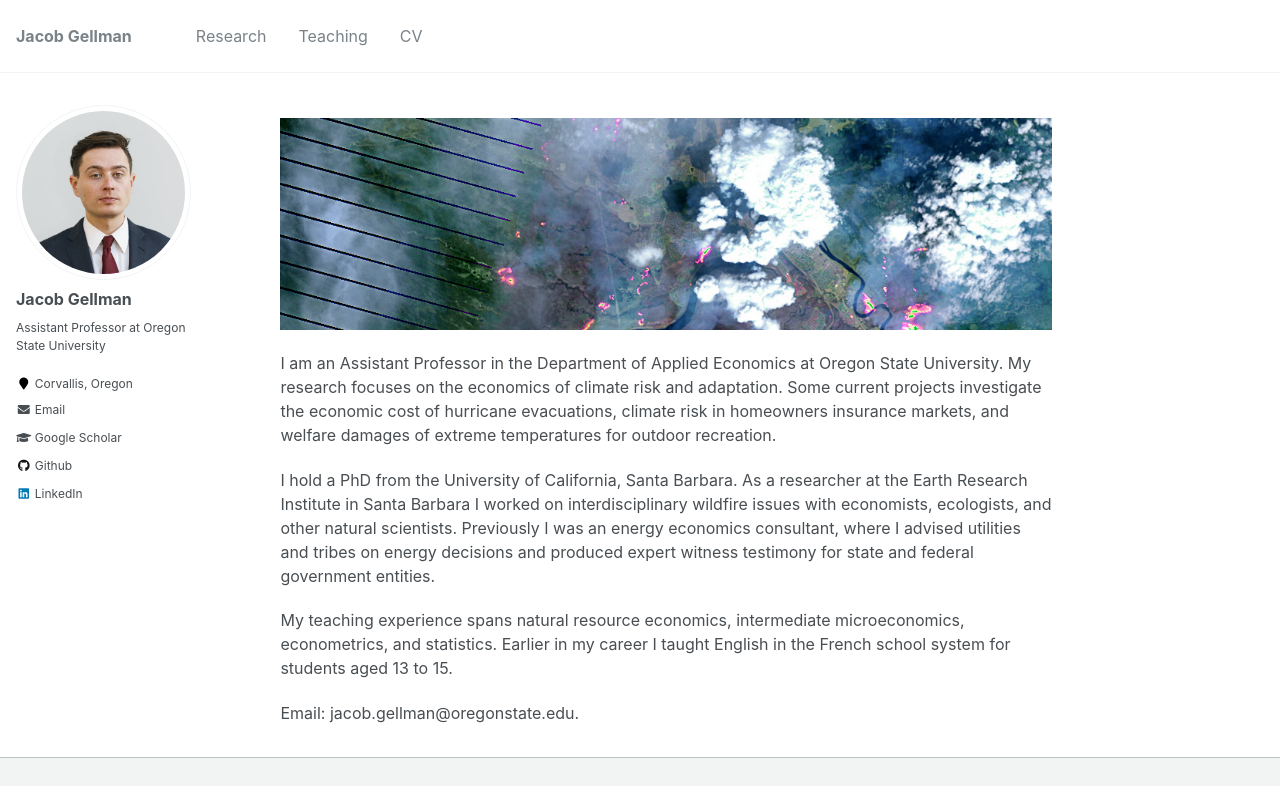
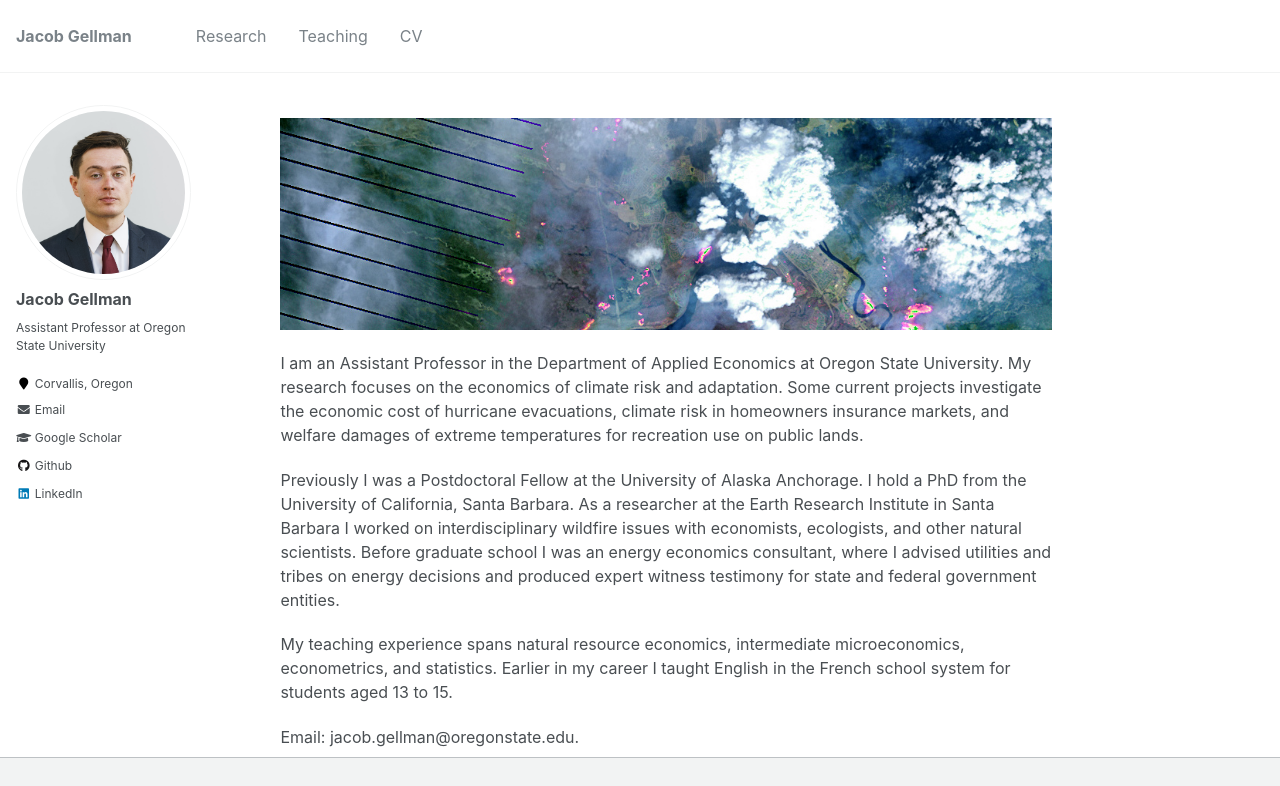
Before and after one commit to jacobgellman/jacobgellman.github.io, a Jekyll site: the page built from _pages/about.md, in a window 1280 px wide and 938 px high, cut to the strip 0-786 px from the top of the window. Built offline with Jekyll 4.4.1, drawn with Linux system fonts in a browser that asks for light colours.

Commit message:
Research page update, CV update, and about page update.

```diff
--- a/_pages/about.md
+++ b/_pages/about.md
@@ -9,9 +9,9 @@ redirect_from:
 
 ![](images/ft_mcmurray_wiki.png)
 
-I am an Assistant Professor in the Department of Applied Economics at Oregon State University. My research focuses on the economics of climate risk and adaptation. Some current projects investigate the economic cost of hurricane evacuations, climate risk in homeowners insurance markets, and welfare damages of extreme temperatures for outdoor recreation.
+I am an Assistant Professor in the Department of Applied Economics at Oregon State University. My research focuses on the economics of climate risk and adaptation. Some current projects investigate the economic cost of hurricane evacuations, climate risk in homeowners insurance markets, and welfare damages of extreme temperatures for recreation use on public lands.
 
-I hold a PhD from the University of California, Santa Barbara. As a researcher at the Earth Research Institute in Santa Barbara I worked on interdisciplinary wildfire issues with economists, ecologists, and other natural scientists. Previously I was an energy economics consultant, where I advised utilities and tribes on energy decisions and produced expert witness testimony for state and federal government entities.
+Previously I was a Postdoctoral Fellow at the University of Alaska Anchorage. I hold a PhD from the University of California, Santa Barbara. As a researcher at the Earth Research Institute in Santa Barbara I worked on interdisciplinary wildfire issues with economists, ecologists, and other natural scientists. Before graduate school I was an energy economics consultant, where I advised utilities and tribes on energy decisions and produced expert witness testimony for state and federal government entities.
 
 My teaching experience spans natural resource economics, intermediate microeconomics, econometrics, and statistics. Earlier in my career I taught English in the French school system for students aged 13 to 15.
 
```
Also changed, not shown: _pages/research.md (+0 -2 lines), 1 other file.
